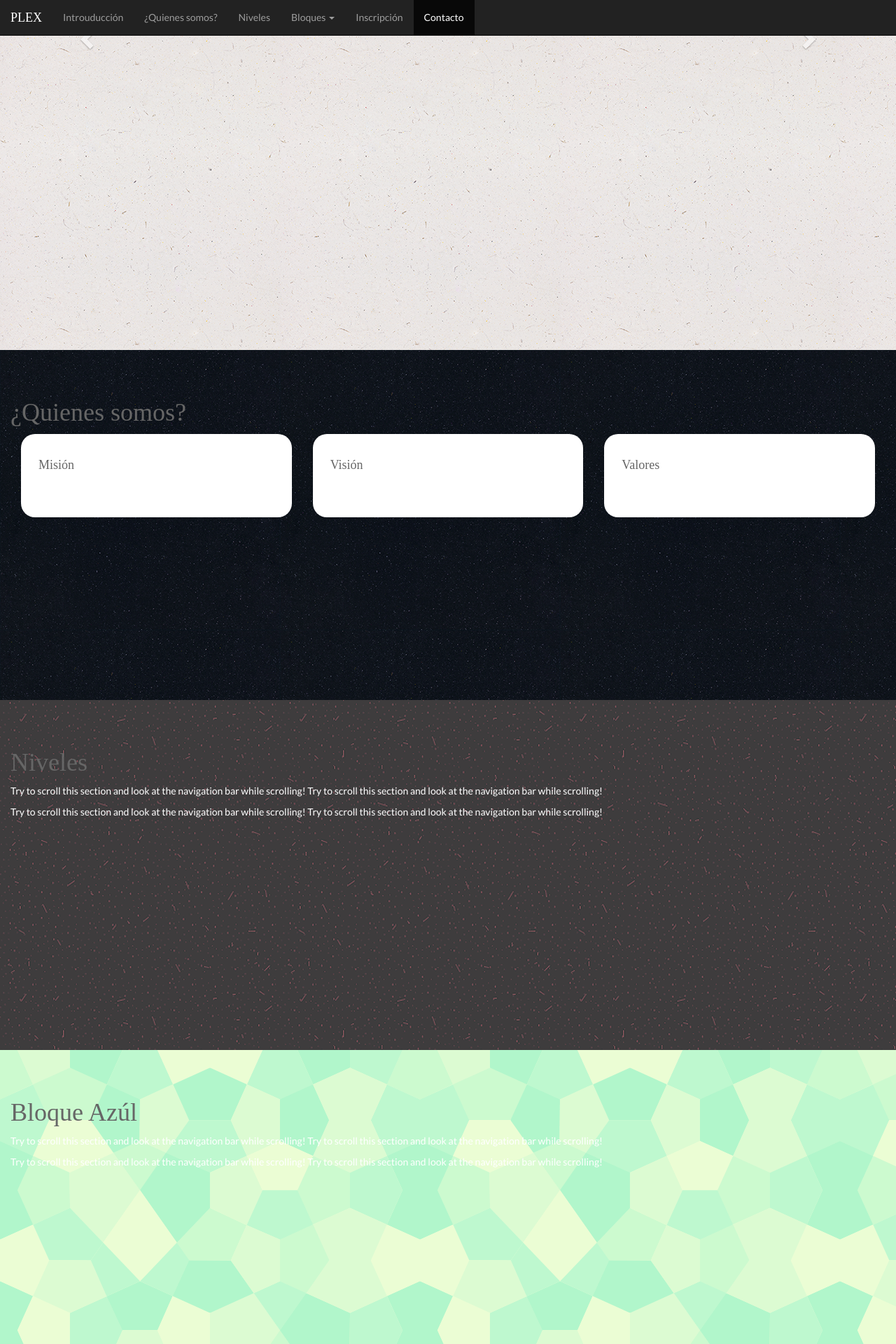
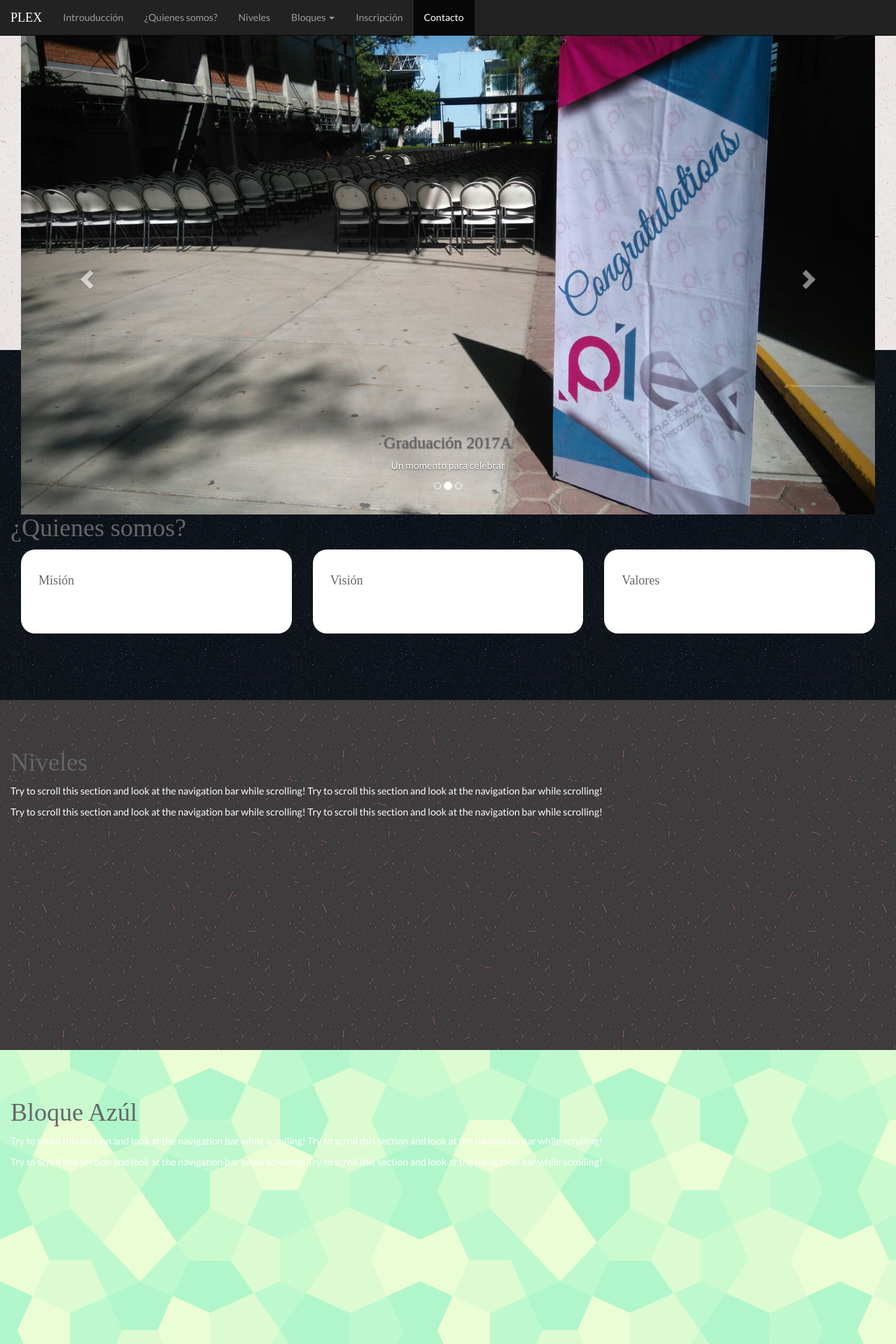
Before and after one commit to PLEX-Preparatoria10/PLEX-Preparatoria10.github.io, a Jekyll site: the page built from index.html, in a window 1280 px wide. Shown: the top 1920 px of the page at 70% size. Built offline with Jekyll 4.4.1, drawn with Linux system fonts in a browser that asks for light colours; nearby versions of some CDN libraries; some web fonts are replaced; the list of posts is cut into pages by our own code.

Commit message:
Additions

```diff
--- a/index.html
+++ b/index.html
@@ -13,7 +13,7 @@ title: "Inicio"
 
             <div class="carousel-inner center">
                 <div class="item active">
-                    <a href=""><img id="slide" alt="" src="">
+                    <img id="slide" alt="bienvenida" src="/assets/backgrounds/plex.png">
                                 <div class="carousel-caption">
                                     <h3></h3>
                                     <p></p>
@@ -21,10 +21,10 @@ title: "Inicio"
                             </div>
 
                             <div class="item">
-                                <a href=""><img id="slide" alt="" src="">
+                                <img id="slide" alt="graduacion" src="/assets/img/graduation.jpeg">
                                 <div class="carousel-caption">
-                                    <h3></h3>
-                                    <p></p>
+                                    <h3>Graduación 2017A</h3>
+                                    <p>Un momento para celebrar</p>
                                 </div>
                             </div>
 
@@ -119,7 +119,7 @@ title: "Inicio"
                     <div class="form-group">
                         <label class="col-md-4 control-label" for="nombre"></label>
                         <div class="col-md-6">
-                            <input id="nombre" name="nombre" type="text" placeholder="Nombre(s)" class="form-control input-md" required="">
+                            <input id="nombre" name="Nombre" type="text" placeholder="Nombre(s)" class="form-control input-md" required="">
 
                         </div>
                     </div>
@@ -128,7 +128,7 @@ title: "Inicio"
                     <div class="form-group">
                         <label class="col-md-4 control-label" for="apellidos"></label>
                         <div class="col-md-6">
-                            <input id="apellidos" name="apellidos" type="text" placeholder="Apellidos" class="form-control input-md" required="">
+                            <input id="apellidos" name="Apellidos" type="text" placeholder="Apellidos" class="form-control input-md" required="">
 
                         </div>
                     </div>
@@ -148,13 +148,13 @@ title: "Inicio"
                         <div class="col-md-4">
                             <div class="radio">
                                 <label for="carrera-0">
-      <input type="radio" name="carrera" id="carrera-0" value="BGC" checked="checked">
+      <input type="radio" name="Carrera" id="carrera-0" value="BGC" checked="checked">
       Bachillerato General
     </label>
                             </div>
                             <div class="radio">
                                 <label for="carrera-1">
-      <input type="radio" name="carrera" id="carrera-1" value="Tecnico">
+      <input type="radio" name="Carrera" id="carrera-1" value="Tecnico">
       Carrera Tecnica
     </label>
                             </div>
@@ -166,35 +166,35 @@ title: "Inicio"
                         <label class="col-md-4 control-label" for="semestre">Semestre</label>
                         <div class="col-md-4">
                             <label class="radio-inline" for="semestre-0">
-      <input type="radio" name="semestre" id="semestre-0" value="1" checked="checked">
+      <input type="radio" name="Semestre" id="semestre-0" value="1" checked="checked">
       1
     </label>
                             <label class="radio-inline" for="semestre-1">
-      <input type="radio" name="semestre" id="semestre-1" value="2">
+      <input type="radio" name="Semestre" id="semestre-1" value="2">
       2
     </label>
                             <label class="radio-inline" for="semestre-2">
-      <input type="radio" name="semestre" id="semestre-2" value="3">
+      <input type="radio" name="Semestre" id="semestre-2" value="3">
       3
     </label>
                             <label class="radio-inline" for="semestre-3">
-      <input type="radio" name="semestre" id="semestre-3" value="4">
+      <input type="radio" name="Semestre" id="semestre-3" value="4">
       4
     </label>
                             <label class="radio-inline" for="semestre-4">
-      <input type="radio" name="semestre" id="semestre-4" value="5">
+      <input type="radio" name="Semestre" id="semestre-4" value="5">
       5
     </label>
                             <label class="radio-inline" for="semestre-5">
-      <input type="radio" name="semestre" id="semestre-5" value="6">
+      <input type="radio" name="Semestre" id="semestre-5" value="6">
       6
     </label>
                             <label class="radio-inline" for="semestre-6">
-      <input type="radio" name="semestre" id="semestre-6" value="7">
+      <input type="radio" name="Semestre" id="semestre-6" value="7">
       7
     </label>
                             <label class="radio-inline" for="semestre-7">
-      <input type="radio" name="semestre" id="semestre-7" value="8">
+      <input type="radio" name="Semestre" id="semestre-7" value="8">
       8
     </label>
                         </div>
@@ -204,7 +204,7 @@ title: "Inicio"
                     <div class="form-group">
                         <label class="col-md-4 control-label" for=""></label>
                         <div class="col-md-4">
-                            <button id="submit" name="submit" class="btn btn-info">Registrarme</button>
+                            <button id="submit" class="btn btn-info">Registrarme</button>
                         </div>
                     </div>
 
@@ -224,7 +224,7 @@ title: "Inicio"
                         fjs.parentNode.insertBefore(js, fjs);
                     }(document, 'script', 'facebook-jssdk'));
                 </script>
-                <div class="fb-like-box" data-href="https://www.facebook.com//" data-width="280" data-height="320" data-colorscheme="light"
+                <div class="fb-like-box" data-href="https://www.facebook.com/ProgramaLenguaExtranjera/" data-width="280" data-height="320" data-colorscheme="light"
                     data-show-faces="true" data-header="true" data-stream="false" data-show-border="true"></div>
                 <div style="text-align: center" class="hidden-sm hidden-xs">
                 </div>
```
Also changed, not shown: assets/img/graduation.jpeg (added).
